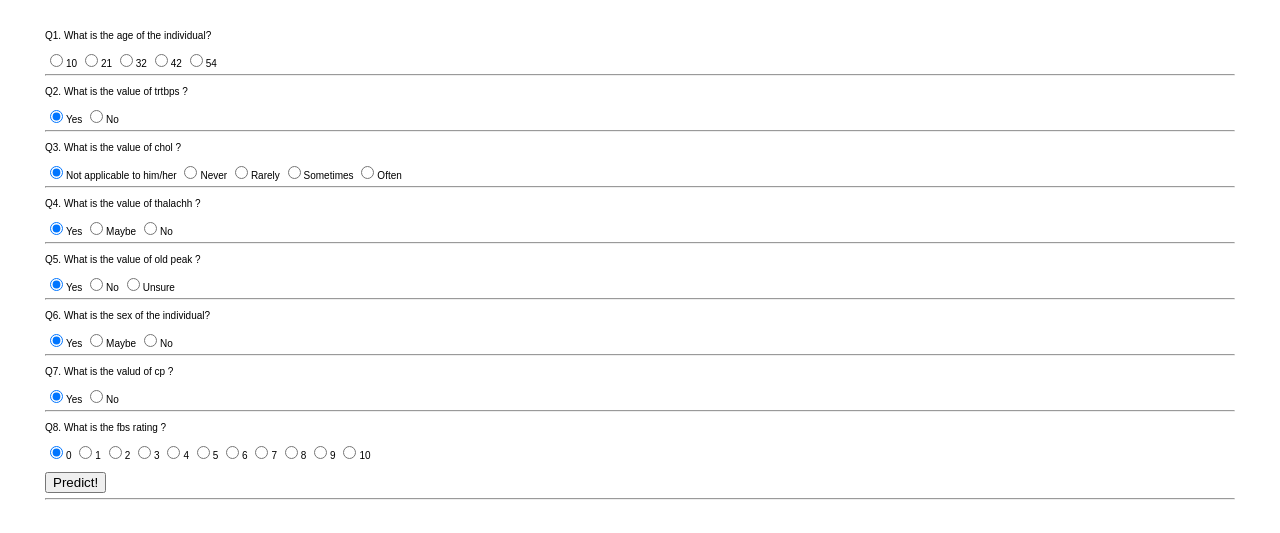
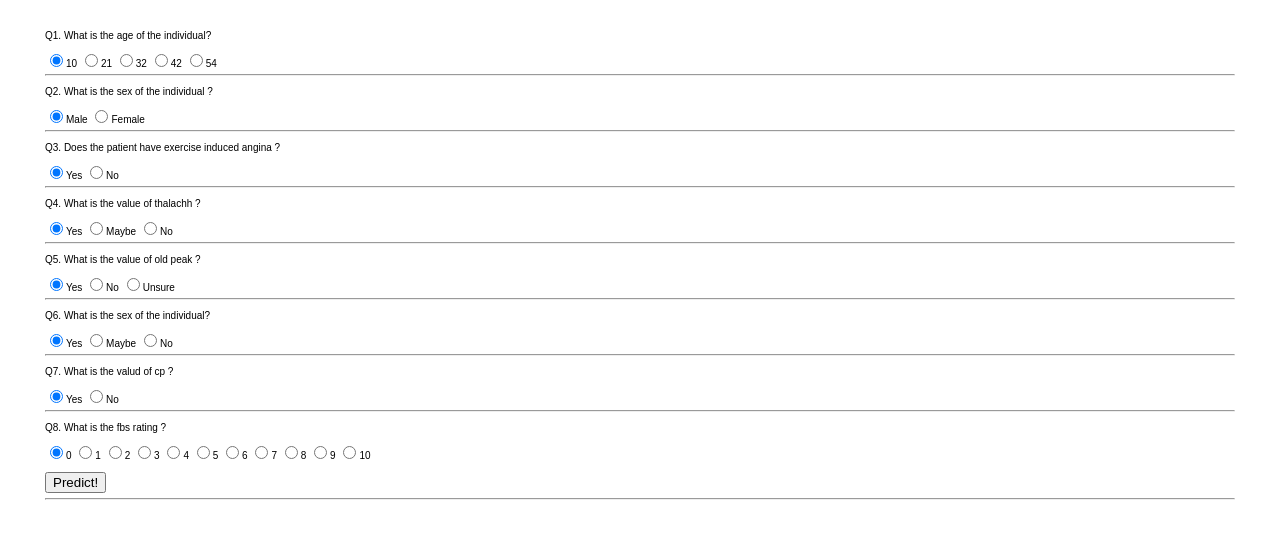
Before and after one commit to dc-neo/heart_attack_predict, a Flask app: page / in a window 1280 px wide. Shown: the top 533 px of the page. Run offline with Flask 3, Linux system fonts and the light colour scheme.

Commit message:
add more qs

```diff
--- a/templates/index.html
+++ b/templates/index.html
@@ -18,22 +18,19 @@
   <body>
       <form id="predict" method="POST">
         <p>Q1. What is the age of the individual? </p>
-        <label><input type="radio" name="person_age" value="10">10</label>
+        <label><input type="radio" name="person_age" value="10" checked>10</label>
         <label><input type="radio" name="person_age" value="21">21</label>
         <label><input type="radio" name="person_age" value="32">32</label>
         <label><input type="radio" name="person_age" value="42">42</label>
         <label><input type="radio" name="person_age" value="54">54</label>
         <hr>
-        <p>Q2. What is the value of trtbps ?</p>
-        <label><input type="radio" name="diagnosed_disorder" value="1" checked>Yes</label>
-        <label><input type="radio" name="diagnosed_disorder" value="0">No</label>
+        <p>Q2. What is the sex of the individual ?</p>
+        <label><input type="radio" name="person_sex" value="1" checked>Male</label>
+        <label><input type="radio" name="person_sex" value="0">Female</label>
         <hr>
-        <p>Q3. What is the value of chol ?</p>
-        <label><input type="radio" name="work_interfere_effective_treatment" value="0" checked>Not applicable to him/her</label>
-        <label><input type="radio" name="work_interfere_effective_treatment" value="1">Never</label>
-        <label><input type="radio" name="work_interfere_effective_treatment" value="2">Rarely</label>
-        <label><input type="radio" name="work_interfere_effective_treatment" value="3">Sometimes</label>
-        <label><input type="radio" name="work_interfere_effective_treatment" value="4">Often</label>
+        <p>Q3. Does the patient have exercise induced angina ?</p>
+        <label><input type="radio" name="exercise_angina" value="0" checked>Yes</label>
+        <label><input type="radio" name="exercise_angina" value="1">No</label>
         <hr>
         <p>Q4. What is the value of thalachh ?</p>
         <label><input type="radio" name="current_disorder" value="2" checked>Yes</label>
@@ -77,8 +74,8 @@
           var allElements=event.target.elements;
           var json={
             "person_age":allElements.person_age.value,
-            "diagnosed_disorder":allElements.diagnosed_disorder.value,
-            "work_interfere_effective_treatment":allElements.work_interfere_effective_treatment.value,
+            "person_sex":allElements.person_sex.value,
+            "exercise_angina":allElements.exercise_angina.value,
             "current_disorder":allElements.current_disorder.value,
             "family_history":allElements.family_history.value,
             "past_disorder":allElements.past_disorder.value,
```
